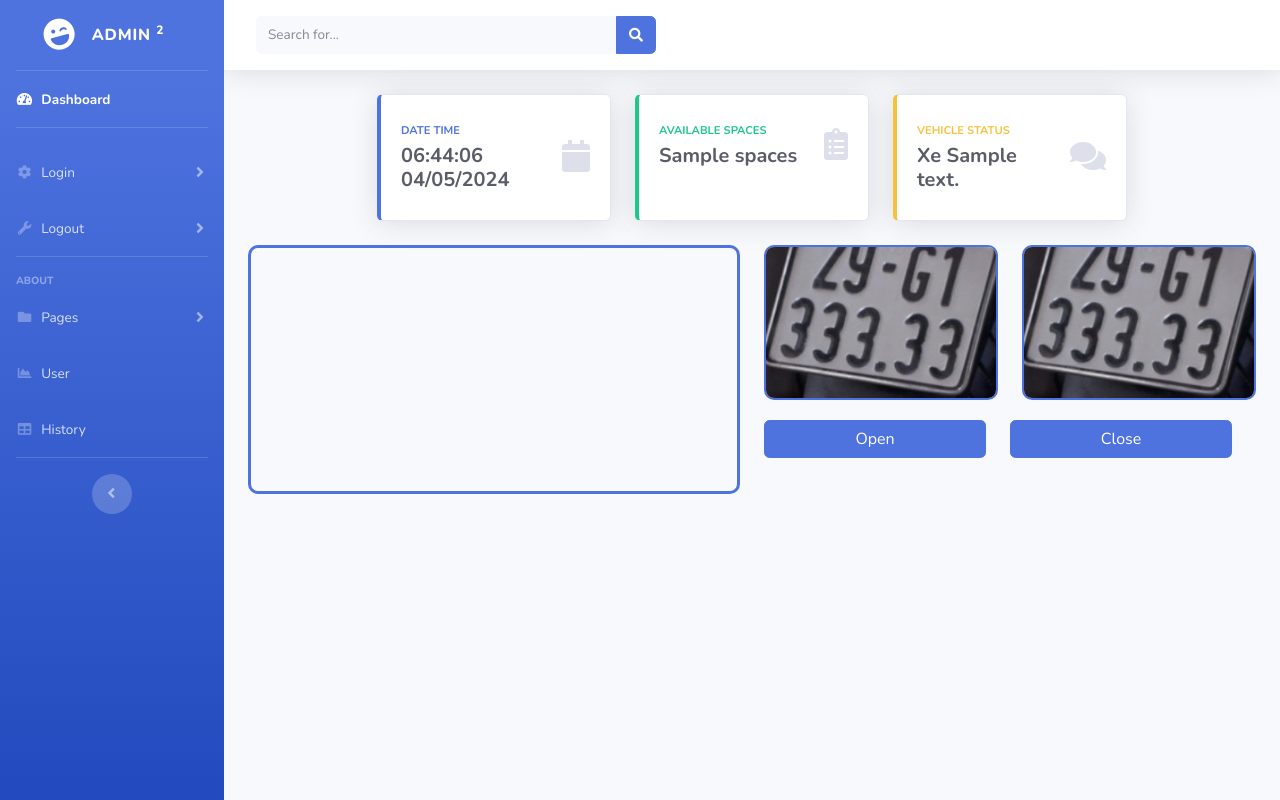
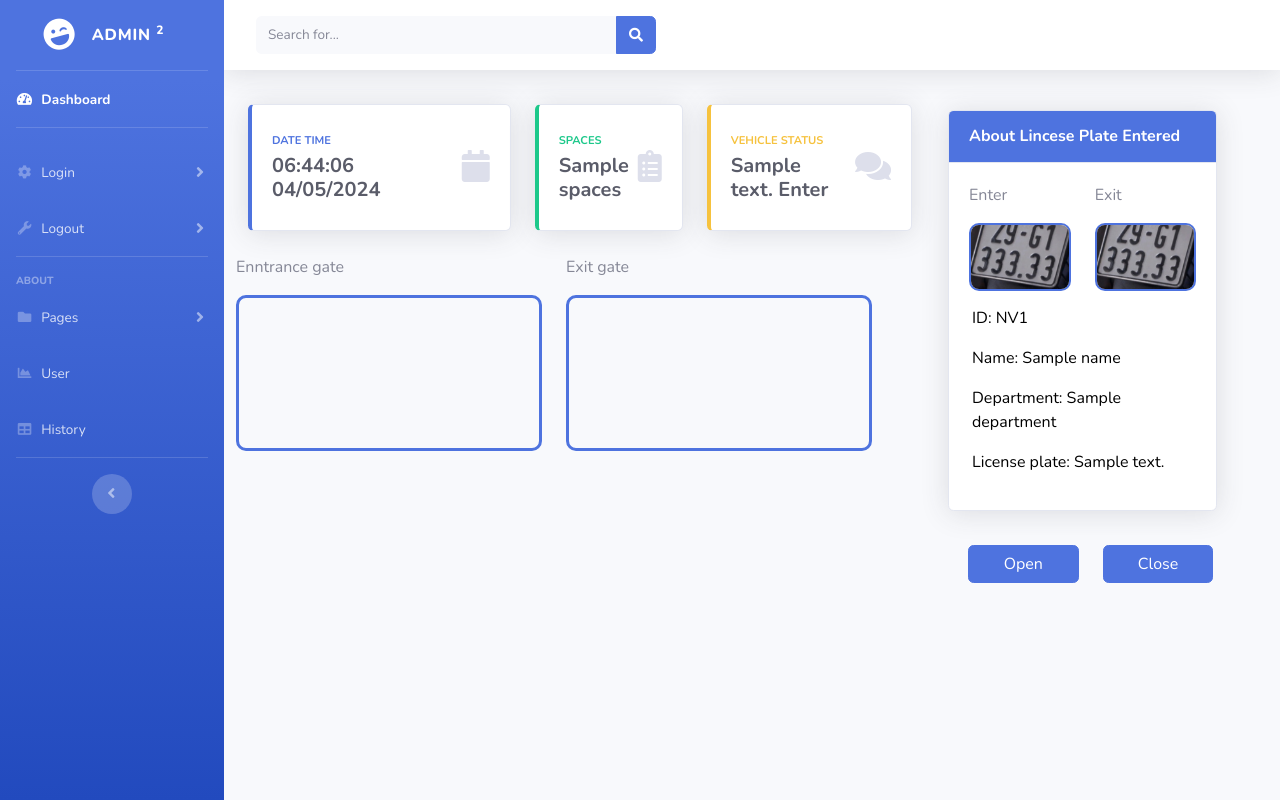
Before and after one commit to PhamPhuongAnnh/finish, a Flask app: template templates/test.html in a window 1280 px wide. Run offline with Flask 3, Linux system fonts and the light colour scheme; the template is opened without the code that fills it: most values are stand-ins (such as "Sample title", 1, 10 or a date in 2020); some libraries are stand-ins or nearby versions.

Commit message:
add template

```diff
--- a/server.py
+++ b/server.py
@@ -21,7 +21,7 @@ import logging
 from io import StringIO
 import csv
 from flask import make_response
-
+from sqlalchemy import LargeBinary
 # _______________________________Khai báo__________________________________________________________________
 
 app = Flask(__name__,static_folder='static')
@@ -64,6 +64,7 @@ class Manager(db.Model):
     license_phate = db.Column(db.String(50), nullable=False)
     checkin=db.Column(db.DateTime, nullable=True)
     checkout=db.Column(db.DateTime, nullable=True)
+
     def __init__(self, license_phate, checkin=None, checkout=None):
         self.license_phate = license_phate
         self.checkin = checkin
@@ -158,6 +159,9 @@ def video():
     image_path = "d:\\finish\\1.jpg"
     image = cv2.imread(image_path)
     filtered_string = process_image(model, image)
+    id = ""
+    name = ""
+    department = ""
     # send_text_and_signal_to_raspi(filtered_string)
     if filtered_string:
         # result = Manager.query.filter(xManager.license_phate == filtered_string, (Manager.checkin.is_(None) | Manager.checkout.is_(None))).first()
@@ -175,10 +179,14 @@ def video():
             result.checkout = datetime_VN
 
         db.session.commit()
+        user = User.query.filter_by(license_phate=filtered_string).first()
 
+        if user:
+            id = user.id
+            name = user.name
+            department = user.department
 
-
-    return render_template('test.html',spaces =  available_spaces, text=filtered_string)
+    return render_template('test.html',spaces =  available_spaces, text=filtered_string, id = id, name = name, department = department)
 
 # def send_text_and_signal_to_raspi(license_plate):
 #     if license_plate:
--- a/templates/test.html
+++ b/templates/test.html
@@ -9,7 +9,7 @@
     <meta name="description" content="">
     <meta name="author" content="">
 
-    <title>SB Admin 2 - Dashboard</title>
+    <title>Video Stream</title>
 
     <!-- Custom fonts for this template-->
     <link rel="stylesheet" href="{{url_for('static', filename='vendor/fontawesome-free/css/all.min.css')}}">
@@ -81,8 +81,8 @@
 
             <!-- Nav Item - Pages Collapse Menu -->
             <li class="nav-item">
-                <a class="nav-link collapsed" href="#" data-toggle="collapse" data-target="#collapsePages"
-                    aria-expanded="true" aria-controls="collapsePages">
+                <a class="nav-link collapsed" href="{{url_for('video')}}" data-toggle="collapse"
+                    data-target="#collapsePages" aria-expanded="true" aria-controls="collapsePages">
                     <i class="fas fa-fw fa-folder"></i>
                     <span>Pages</span>
                 </a>
@@ -90,7 +90,7 @@
 
             <!-- Nav Item - Charts -->
             <li class="nav-item">
-                <a class="nav-link" href="{{url_for('video')}}">
+                <a class="nav-link" href="{{url_for('admin')}}">
                     <i class="fas fa-fw fa-chart-area"></i>
                     <span>User</span></a>
             </li>
@@ -118,11 +118,8 @@
 
         <!-- Content Wrapper -->
         <div id="content-wrapper" class="d-flex flex-column">
-
             <!-- Main Content -->
             <div id="content">
-
-                <!-- Topbar -->
                 <nav class="navbar navbar-expand navbar-light bg-white topbar mb-4 static-top shadow">
 
                     <!-- Sidebar Toggle (Topbar) -->
@@ -145,22 +142,22 @@
                     </form>
 
                 </nav>
-                <!-- End of Topbar -->
-
-                <!-- Begin Page Content -->
                 <div class="container-fluid">
                     <!-- Content Row -->
-                    <div class="row" style="display: flex; justify-content: center;">
-
+                    <div class="row">
+                        <div class="col-xl-8">
+                            <div class="row" style="display: flex; justify-content: center; margin-top: 10px;">
                                 <!-- Earnings (Monthly) Card Example -->
-                        <div class="col-xl-3 col-md-6 mb-4">
+                                <div class="col-xl-5 col-md-6 mb-4">
                                     <div class="card border-left-primary shadow h-100 py-2">
                                         <div class="card-body">
                                             <div class="row no-gutters align-items-center">
                                                 <div class="col mr-2">
-                                            <div class="text-xs font-weight-bold text-primary text-uppercase mb-1">
+                                                    <div
+                                                        class="text-xs font-weight-bold text-primary text-uppercase mb-1">
                                                         Date Time</div>
-                                            <div id="currentDate" class="h5 mb-0 font-weight-bold text-gray-800">
+                                                    <div id="currentDate"
+                                                        class="h5 mb-0 font-weight-bold text-gray-800">
                                                     </div>
                                                 </div>
                                                 <div class="col-auto">
@@ -177,8 +174,9 @@
                                         <div class="card-body">
                                             <div class="row no-gutters align-items-center">
                                                 <div class="col mr-2">
-                                            <div class="text-xs font-weight-bold text-success text-uppercase mb-1">
-                                                Available Spaces
+                                                    <div
+                                                        class="text-xs font-weight-bold text-success text-uppercase mb-1">
+                                                        Spaces
                                                     </div>
 
                                                     <div class="h5 mb-0 font-weight-bold text-gray-800">
@@ -193,16 +191,14 @@
                                         </div>
                                     </div>
                                 </div>
-
-                        <!-- Pending Requests Card Example -->
-                        <div class="col-xl-3 col-md-6 mb-4">
+                                <div class="col-xl-4 col-md-6 mb-4">
                                     <div class="card border-left-warning shadow h-100 py-2">
                                         <div class="card-body">
                                             <div class="row no-gutters align-items-center">
                                                 <div class="col mr-2">
                                                     <div class="text-xs font-weight-bold text-warning text-uppercase mb-1">
                                                         Vehicle status</div>
-                                            <div class="h5 mb-0 font-weight-bold text-gray-800">Xe {{text}}</div>
+                                                    <div class="h5 mb-0 font-weight-bold text-gray-800">{{text}} Enter</div>
                                                 </div>
                                                 <div class="col-auto">
                                                     <i class="fas fa-comments fa-2x text-gray-300"></i>
@@ -212,52 +208,70 @@
                                     </div>
                                 </div>
                             </div>
-
                             <!-- Content Row -->
 
-                    <div class="row">
-                        <div class="col-xl-6 col-lg-7">
+                            <div class="row ">
+                                <div class="row justify-content-center">
+                                    <div class="col-xl-6 col-lg-6">
+                                        <p>Enntrance gate</p>
                                         <video id="videoElement" autoplay
                                             style="width: 100%; border: 1mm solid #4e73df; border-radius: 10px;"></video>
                                     </div>
-
-                        <div class="col-xl-6 col-lg-5" style="position: relative;">
-                            <div class="row justify-content-center"> <!-- Thêm lớp justify-content-center -->
-                                <!-- Hàng 1 -->
-                                <div class="col-md-6">
-                                    <img src="{{ url_for('static', filename='cropped_image.jpg') }}" alt="Your Image 1"
+                                    <div class="col-xl-6 col-lg-6">
+                                        <p>Exit gate</p>
+                                        <video id="videoElement1" autoplay
+                                            style="width: 100%; border: 1mm solid #4e73df; border-radius: 10px;"></video>
+                                    </div>
+                                </div>
+                            </div>
+                        </div>
+                        <div class="col-xl-4  mt-3">
+                            <div class="col-xl-11 justify-content-center">
+                                <div class="card shadow mb-4">
+                                    <!-- Card Header - Dropdown -->
+                                    <div class="card-header py-3">
+                                        <h6 class="m-0 font-weight-bold text-white">About Lincese Plate Entered</h6>
+                                    </div>
+                                    <!-- Card Body -->
+                                    <div class="card-body">
+                                        <div class="row">
+                                            <div class="col-xl-6">
+                                                <p>Enter</p>
+                                                <img src="{{ url_for('static', filename='cropped_image.jpg') }}"
+                                                    alt="Your Image 1"
                                                     style="width: 100%; height: auto; border: 2px solid #4e73df; border-radius: 10px;">
                                             </div>
-                                <div class="col-md-6">
-                                    <img src="{{ url_for('static', filename='cropped_image.jpg') }}" alt="Your Image 2"
+                                            <div class="col-xl-6">
+                                                <p>Exit</p>
+                                                <img src="{{ url_for('static', filename='cropped_image.jpg') }}"
+                                                    alt="Your Image 2"
                                                     style="width: 100%; height: auto; border: 2px solid #4e73df; border-radius: 10px;">
                                             </div>
                                         </div>
-                            <div class="row justify-content-center"> <!-- Thêm lớp justify-content-center -->
-                                <!-- Hàng 2 -->
-                                <div class="col-md-12 d-md-none">
-                                    <button type="button" class="btn btn-primary btn-block">Button 1</button>
+                                        <div class="row" style="display: block; padding-left: 15px; padding-top: 15px;">
+                                            <p style="color: black; display: block;">ID: NV{{ id }}</p>
+                                            <p style="color: black; display: block;">Name: {{ name }}</p>
+                                            <p style="color: black; display: block;">Department: {{ department }}</p>
+                                            <p style="color: black; display: block;">License plate: {{ text }}</p>
                                         </div>
-                                <div class="col-md-12 d-md-none">
-                                    <button type="button" class="btn btn-primary btn-block">Button 2</button>
                                     </div>
                                 </div>
                                 <div class="row justify-content-center" id="buttonRow"
-                                style="width: 100%; margin-top: 10px;">
-                                <!-- Hàng 2 -->
-                                <div class="col-md-6 d-none d-md-block">
-                                    <button type="button" style="margin-top: 10px;" class="btn btn-primary btn-block"
-                                        onclick="openServo()">Open</button>
+                                    style="width: 100%; margin-top: 10px; margin-left: 8px;">
+                                    <div class="col-md-6 d-none d-md-block justify-content-center">
+                                        <button type="button" style="margin-top: 10px;"
+                                            class="btn btn-primary btn-block" onclick="openServo()">Open</button>
                                     </div>
-                                <div class="col-md-6 d-none d-md-block">
-                                    <button type="button" style="margin-top: 10px;" class="btn btn-primary btn-block"
-                                        onclick="closeServo()">Close</button>
+                                    <div class="col-md-6 d-none d-md-block justify-content-center">
+                                        <button type="button" style="margin-top: 10px;"
+                                            class="btn btn-primary btn-block" onclick="closeServo()">Close</button>
                                     </div>
                                 </div>
                             </div>
 
+                        </div>
+                    </div>
 
-                    </div>
 
 
                     <!-- Content Row -->
@@ -292,7 +306,7 @@
                     <div class="modal-body">Select "Logout" below if you are ready to end your current session.</div>
                     <div class="modal-footer">
                         <button class="btn btn-secondary" type="button" data-dismiss="modal">Cancel</button>
-                        <a class="btn btn-primary" href="login.html">Logout</a>
+                        <a class="btn btn-primary" href="{{url_for('logout')}}">Logout</a>
                     </div>
                 </div>
             </div>
@@ -339,6 +353,17 @@
                 .catch(function (err) {
                     console.log("An error occurred: " + err);
                 });
+            navigator.mediaDevices.getUserMedia({ video: true })
+                .then(function (stream) {
+                    var video = document.getElementById('videoElement1');
+                    video.srcObject = stream;
+                    video.onloadedmetadata = function (e) {
+                        video.play();
+                    };
+                })
+                .catch(function (err) {
+                    console.log("An error occurred: " + err);
+                });
             function openServo() {
                 // alert('Mở cửa thành công');
                 fetch('http://192.168.1.132:5001/open', {
```
Also changed, not shown: templates/table.html (+22 -22 lines), templates/user.html (+21 -18 lines), instance/license.db, static/vendor/datatables/dataTables.bootstrap4.min.css, static/vendor/datatables/jquery.dataTables.min.js. Lines whose indentation alone changed are shown as unchanged.
